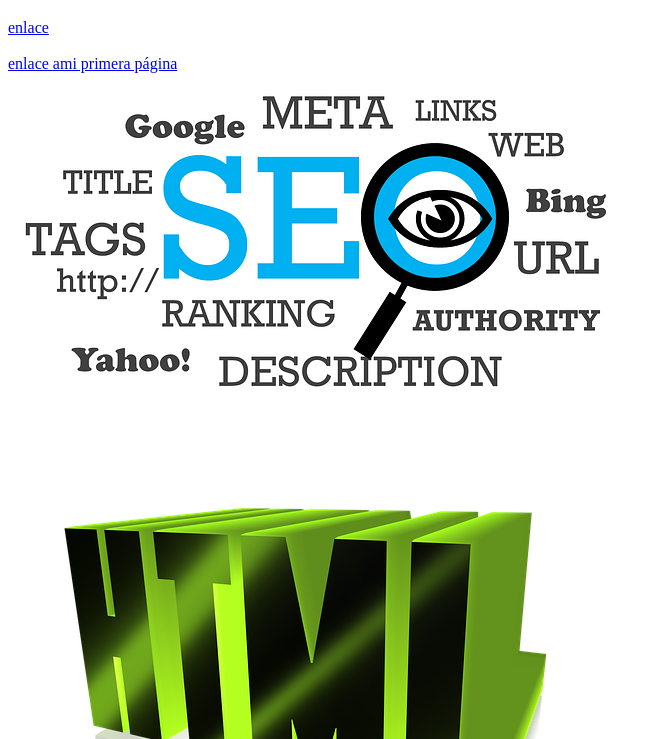
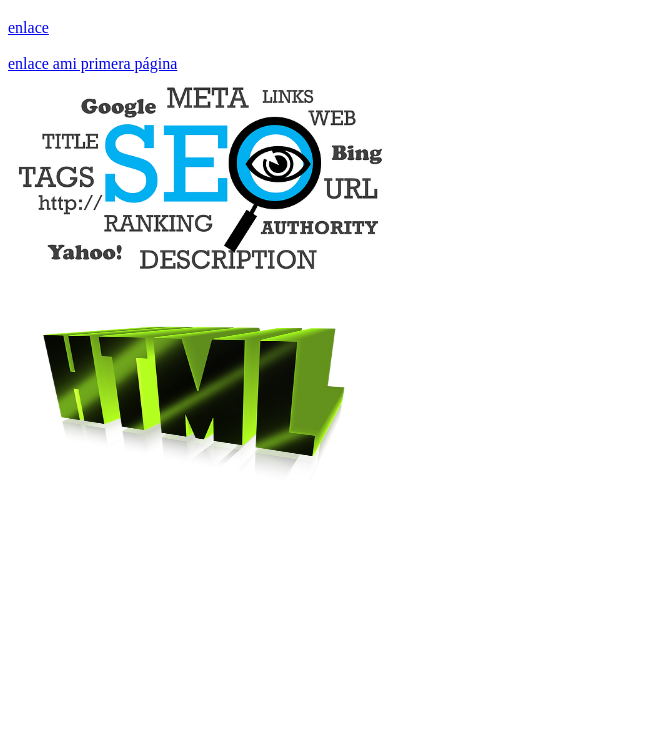
Before and after one commit to ejemplouno2021/TerceraPagina06sep21, a plain HTML site: page index.html in a window 1280 px wide. Shown: the part 61-800 px from the top of the page, without its empty margins (0-661 px from the left). Drawn offline with Linux system fonts and the light colour scheme.

Commit message:
Imagenes en HTML

```diff
--- a/index.html
+++ b/index.html
@@ -12,9 +12,9 @@
       <a href="https://www.google.com/">enlace</a><br><br>
       <a href="https://ejemplouno2021.github.io/MiPrimeraPagina/">enlace ami primera página</a>
     </header>
-    <img src="img/seo-896175_640.png" alt=""><br>
+    <img src="img/seo-896175_640.png" alt="" width="400" height=""><br>
     <a href="https://www.w3schools.com/html/html_intro.asp">
-        <img src="img/html-2769364_640.png" alt="">
+        <img src="img/html-2769364_640.png" alt="" width="400" height="200">
     </a>
 
   </body>
```
